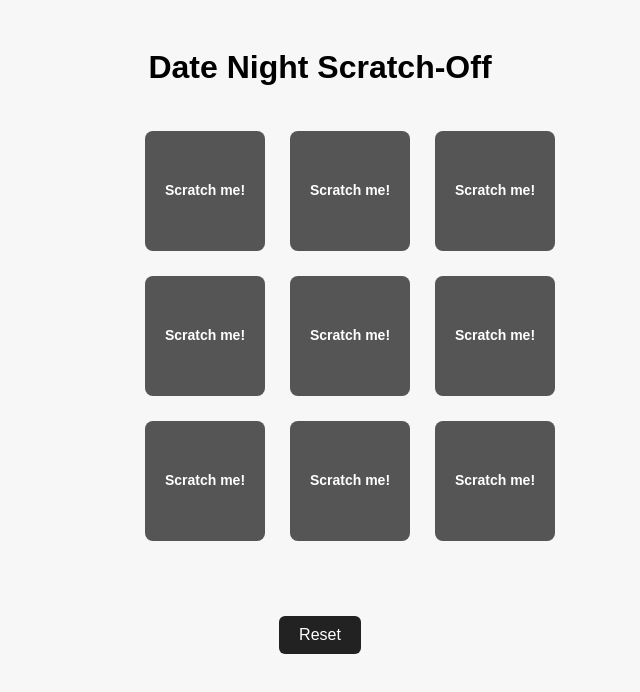
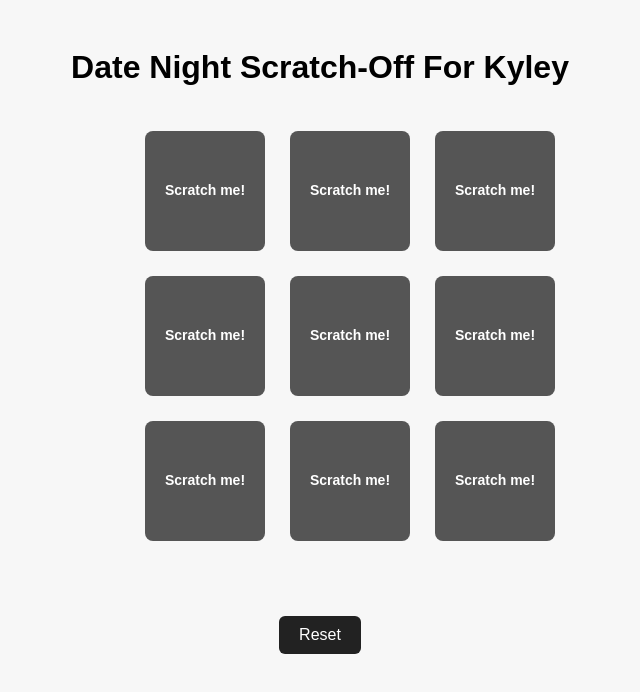
Before and after one commit to brainiac175/date-night-scratch-off, a website: page index.html in a window 1280 px wide. Shown: the whole page, without its empty margins (320-960 px from the left). Drawn offline with Linux system fonts and the light colour scheme.

Commit message:
12 iteration

```diff
--- a/index.html
+++ b/index.html
@@ -3,12 +3,12 @@
 <head>
   <meta charset="UTF-8" />
   <meta name="viewport" content="width=device-width, initial-scale=1.0" />
-  <title>Date Night Scratch-Off For Kyley From Yours</title>
+  <title>Date Night Scratch-Off For </title>
   <link rel="stylesheet" href="style.css" />
 </head>
 <body>
   <main>
-    <h1>Date Night Scratch-Off</h1>
+    <h1>Date Night Scratch-Off For Kyley </h1>
 
     <!-- Scratch-off grid -->
     <div id="grid" class="grid"></div>
```
